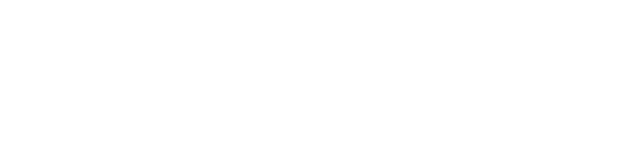
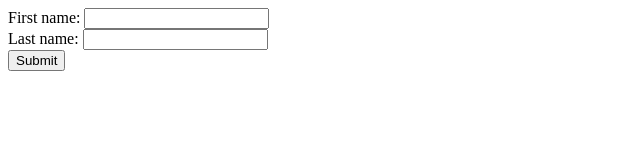
Before and after one commit to quimatt/quimatt.github.io, a plain HTML site: page Survey.html in a window 1280 px wide. Shown: the whole page, without its empty margins (0-640 px from the left). Drawn offline with Linux system fonts and the light colour scheme.

Commit message:
Update Survey.html

```diff
--- a/Survey.html
+++ b/Survey.html
@@ -4,6 +4,11 @@
 <title>Page Title</title>
 </head>
 <body>
+<form action="demo_form.asp">
+  First name: <input type="text" name="fname"><br>
+  Last name: <input type="text" name="lname"><br>
+  <input type="submit" value="Submit">
+</form>
 <script>
 
 </script>
```
